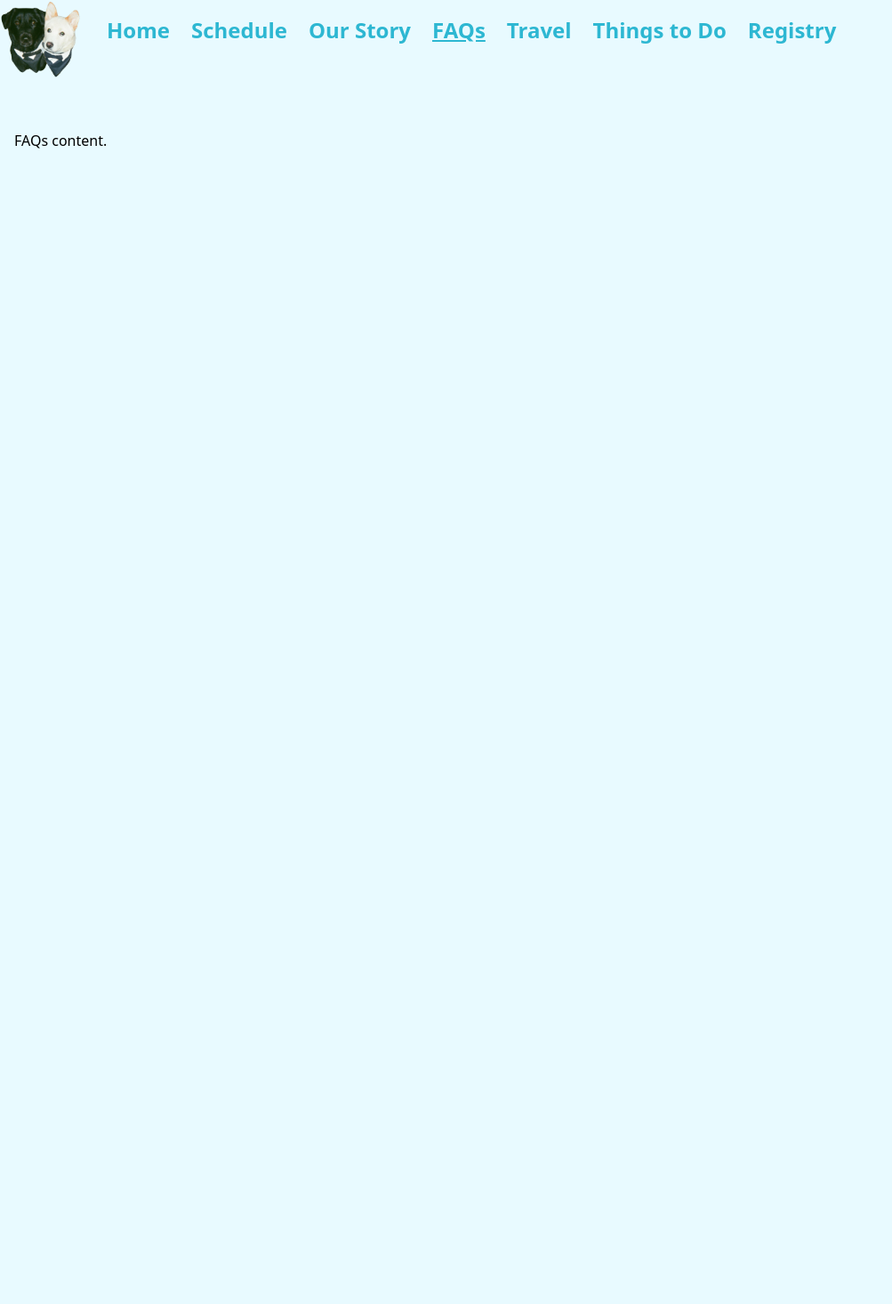
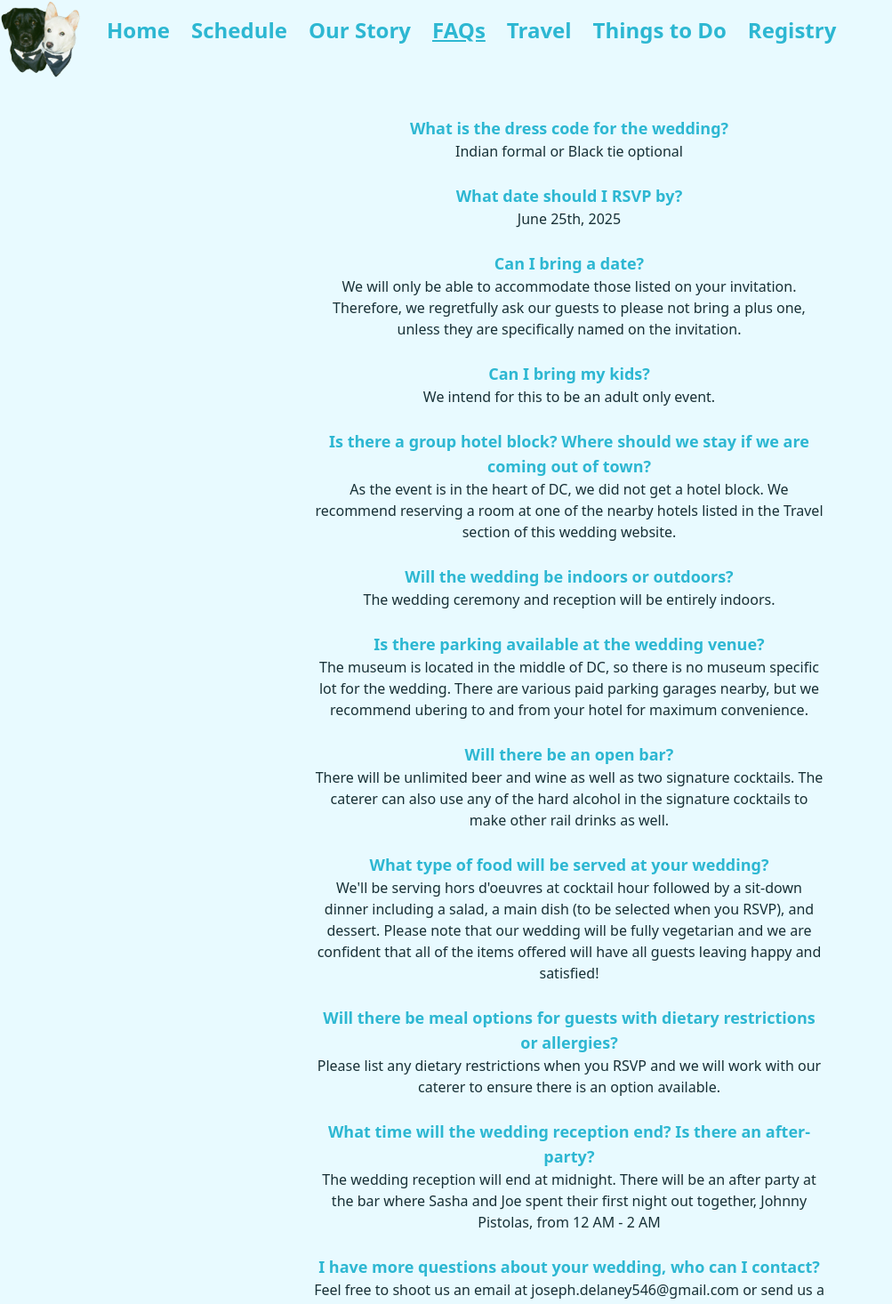
Before and after one commit to joe-delaney/joe-and-sasha-wedding-website, a React (Create React App) app: page /faqs in a window 1280 px wide. Shown: the part 62-1528 px from the top of the page at 89% size, without its empty margins (0-1003 px from the left). Before the commit the page ends 800 px from the top, so only its background shows below. Built offline with nearby package versions, Linux system fonts and the light colour scheme.

Commit message:
added faqs

```diff
--- a/src/App.js
+++ b/src/App.js
@@ -3,9 +3,9 @@ import { BrowserRouter as Router, Routes, Route } from 'react-router-dom';
 import Header from './components/Header';
 import Home from './components/Home';
 import Schedule from './components/Schedule'
+import FAQs from './components/FAQs'
 
 const OurStory = () => <div className="container mx-auto p-4">Our story goes here.</div>;
-const FAQs = () => <div className="container mx-auto p-4">FAQs content.</div>;
 const Travel = () => <div className="container mx-auto p-4">Travel information here.</div>;
 const ThingsToDo = () => <div className="container mx-auto p-4">Things to do in the area.</div>;
 const Registry = () => <div className="container mx-auto p-4">Registry information here.</div>;
--- /dev/null
+++ b/src/components/FAQs.jsx
@@ -0,0 +1,68 @@
+import React, { useState } from 'react';
+
+const FAQs = () => {
+
+    const faqs = [
+        {
+            question: "What is the dress code for the wedding?",
+            answer: "Indian formal or Black tie optional"
+        },
+        {
+            question: "What date should I RSVP by?",
+            answer: "June 25th, 2025"
+        },
+        {
+            question: "Can I bring a date?",
+            answer: "We will only be able to accommodate those listed on your invitation. Therefore, we regretfully ask our guests to please not bring a plus one, unless they are specifically named on the invitation."
+        },
+        {
+            question: "Can I bring my kids?",
+            answer: "We intend for this to be an adult only event."
+        },
+        {
+            question: "Is there a group hotel block? Where should we stay if we are coming out of town?",
+            answer: "As the event is in the heart of DC, we did not get a hotel block. We recommend reserving a room at one of the nearby hotels listed in the Travel section of this wedding website."
+        },
+        {
+            question: "Will the wedding be indoors or outdoors?",
+            answer: "The wedding ceremony and reception will be entirely indoors."
+        },
+        {
+            question: "Is there parking available at the wedding venue?",
+            answer: "The museum is located in the middle of DC, so there is no museum specific lot for the wedding. There are various paid parking garages nearby, but we recommend ubering to and from your hotel for maximum convenience."
+        },
+        {
+            question: "Will there be an open bar?",
+            answer: "There will be unlimited beer and wine as well as two signature cocktails. The caterer can also use any of the hard alcohol in the signature cocktails to make other rail drinks as well."
+        },
+        {
+            question: "What type of food will be served at your wedding?",
+            answer: "We'll be serving hors d'oeuvres at cocktail hour followed by a sit-down dinner including a salad, a main dish (to be selected when you RSVP), and dessert. Please note that our wedding will be fully vegetarian and we are confident that all of the items offered will have all guests leaving happy and satisfied!"
+        },
+        {
+            question: "Will there be meal options for guests with dietary restrictions or allergies?",
+            answer: "Please list any dietary restrictions when you RSVP and we will work with our caterer to ensure there is an option available."
+        },
+        {
+            question: "What time will the wedding reception end? Is there an after-party?",
+            answer: "The wedding reception will end at midnight. There will be an after party at the bar where Sasha and Joe spent their first night out together, Johnny Pistolas, from 12 AM - 2 AM"
+        },
+        {
+            question: "I have more questions about your wedding, who can I contact?",
+            answer: "Feel free to shoot us an email at joseph.delaney546@gmail.com or send us a quick text directly."
+        },
+    ]
+
+    return (
+        <div className="container mx-auto flex-center flex-col gap-6">
+            {faqs.map((faq => (
+                <div className="flex flex-col max-w-xl text-center">
+                    <h4 className="text-lg font-semibold text-light-blue-500">{faq.question}</h4>
+                    <h4 className="text-light-blue-900">{faq.answer}</h4>
+                </div>
+            )))}
+        </div>
+    )
+}
+
+export default FAQs;
--- a/tailwind.config.js
+++ b/tailwind.config.js
@@ -10,6 +10,7 @@ module.exports = {
         'white': '#ffffff',
         'light-blue-100': '#E8FAFF',
         'light-blue-500': '#2DB7D2',
+        'light-blue-900': '#173036',
       },
     },
     plugins: [],
```
